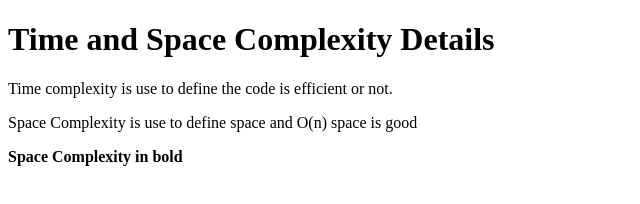
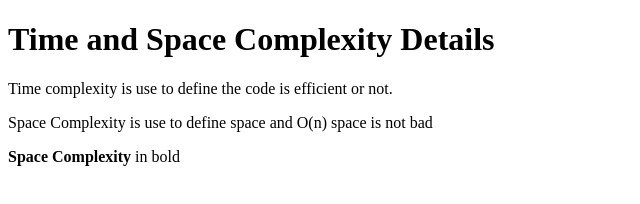
Before and after one commit to acciojob/time-and-space-complexity-AmeyGhatale, a website: page main.html in a window 1280 px wide. Shown: the full height of the page, 0-640 px from the left. Drawn offline with Linux system fonts and the light colour scheme.

Commit message:
created a submission

```diff
--- a/main.html
+++ b/main.html
@@ -11,9 +11,9 @@
 	<h1>Time and Space Complexity Details</h1>
 
 	<p>Time complexity is use to define the code is efficient or not.</p>
-	<p>Space Complexity is use to define space and O(n) space is good</p>
+	<p>Space Complexity is use to define space and O(n) space is not bad</p>
 
-	<p><b>Space Complexity in bold</b></p>
+	<p><b>Space Complexity</b> in bold</p>
     <script type="text/javascript" src="./script.js">
 </script>
 
```
